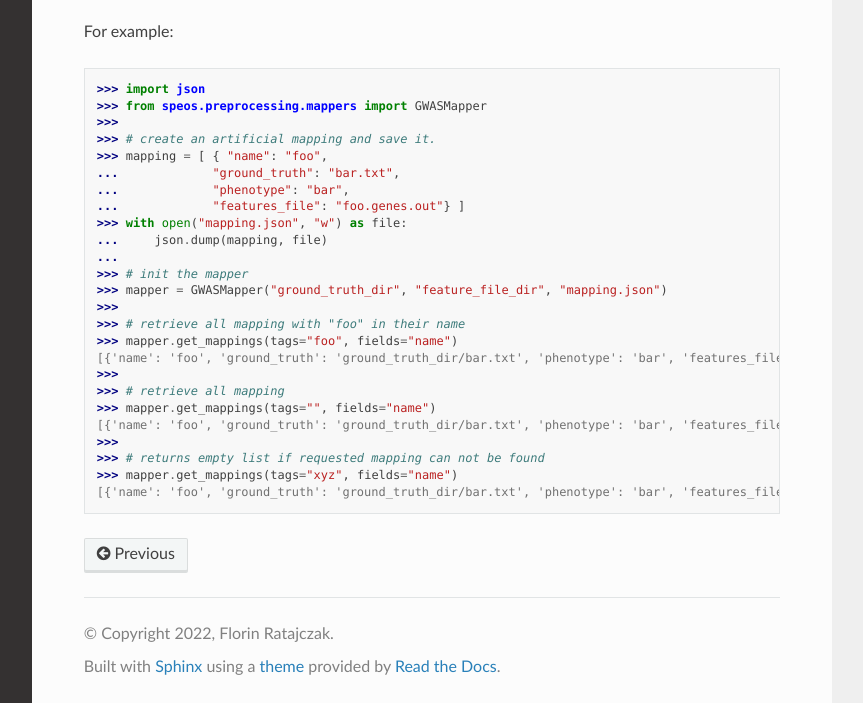
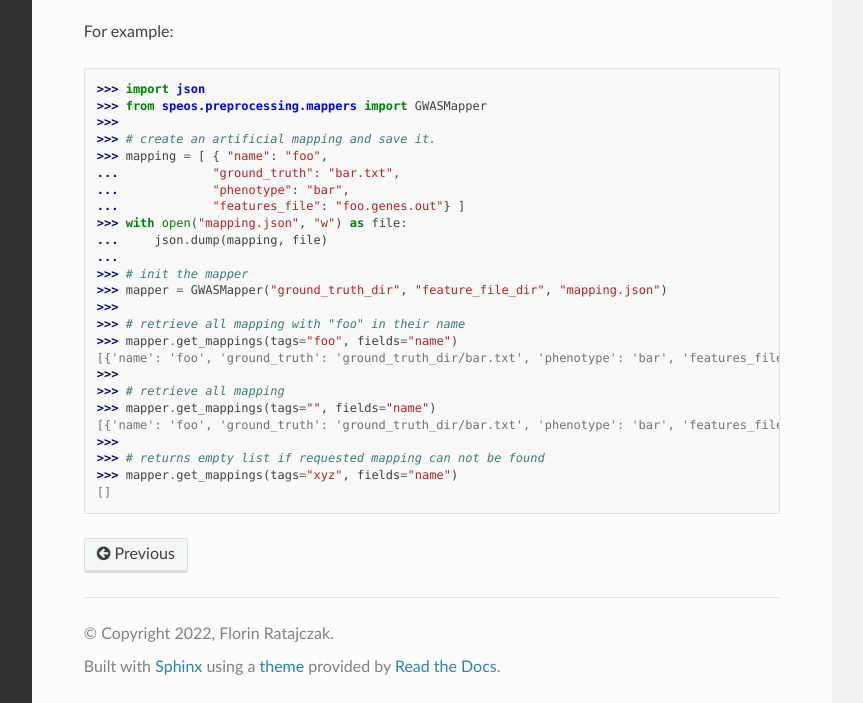
Before and after one commit to fratajcz/speos, a Sphinx documentation site: the page built from docs/source/inputs.rst, in a window 1280 px wide and 1253 px high, cut to the strip 550-1253 px from the top of the window. Shown: the whole strip, without its empty margins (268-1131 px from the left). Built offline with Sphinx 7.4.7 and the Read the Docs theme 2.0.0, drawn with Linux system fonts in a browser that asks for light colours.

Commit message:
extended GWASMapper docs

```diff
--- a/docs/source/inputs.rst
+++ b/docs/source/inputs.rst
@@ -42,4 +42,4 @@ For example:
 >>>
 >>> # returns empty list if requested mapping can not be found
 >>> mapper.get_mappings(tags="xyz", fields="name")
-[{'name': 'foo', 'ground_truth': 'ground_truth_dir/bar.txt', 'phenotype': 'bar', 'features_file': 'feature_file_dir/foo.genes.out'}]
+[]
```
